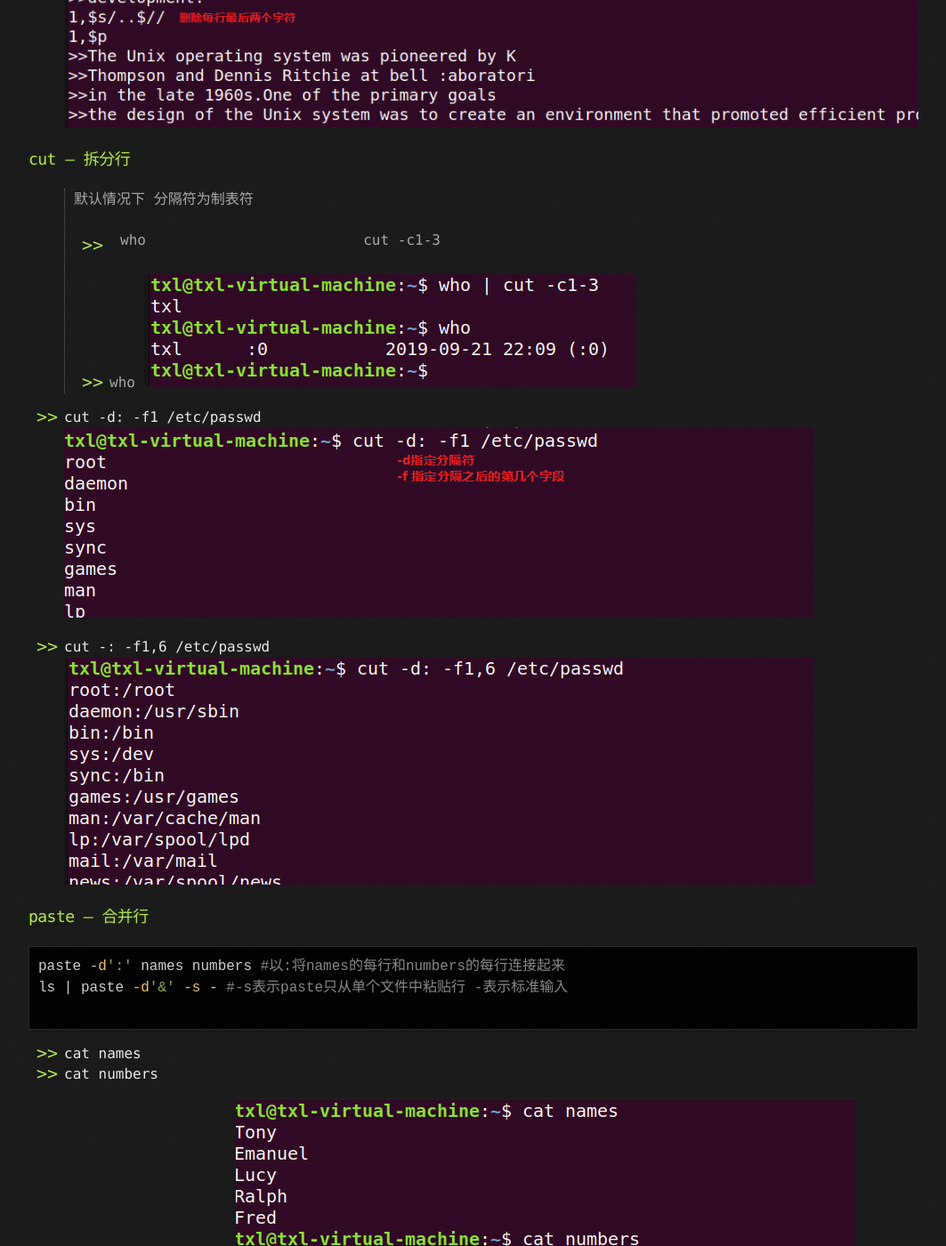
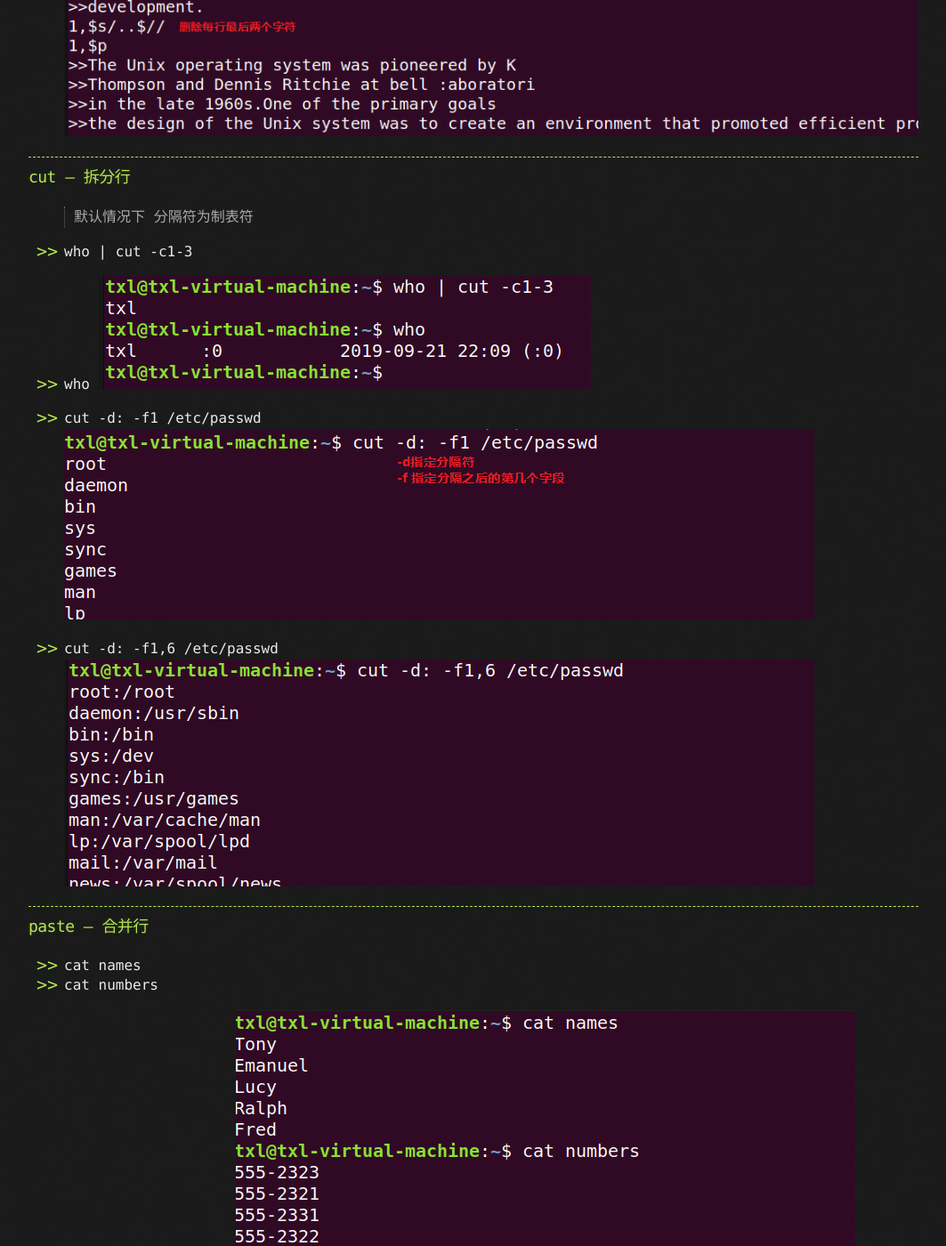
Before and after one commit to picturetxl/cs_shell, a Jekyll site: the page built from index.md, in a window 1280 px wide and 1400 px high, scrolled down 2221 px. Shown: the whole window at 89% size, without its empty margins (108-1171 px from the left). Built offline with Jekyll 4.4.1, drawn with Linux system fonts in a browser that asks for light colours; our own code applies the rules of GitHub Pages for plain Markdown files; the repository's description, which GitHub fills in, is left out; some of the changed text lies outside the part shown.

Commit message:
Update index.md
修改格式

````diff
--- a/index.md
+++ b/index.md
@@ -7,6 +7,8 @@
 + export PATH=$PATH:.
 + source .bashrc
 ![Image of Yaktocat](assets\images\bashrc.png)
+
+---
 
 
 ### 正则
@@ -23,19 +25,21 @@ $:行尾
 \(...\):将括号中匹配的字符保存到接下来的寄存器中(1-9)
 
 ```
+---
 
 ### 重定向
++ ls n* 2>errors
 > ls n* 是没有该文件,所以会向标准错误输出一条信息,但是标准错误被重定向到文件errors
 
-
-```shell
-ls n* 2>errors
-```
+---
 
 ### ps
+
 + ps
 + ps -f
 ![Image of Yaktocat](assets\images\ps.png)
+
+---
 
 ### ed
 + ed file
@@ -51,9 +55,13 @@ ls n* 2>errors
 + 1,$p
 ![Image of Yaktocat](assets\images\ed2.png)
 
+---
+
 ### cut -- 拆分行
+
 > 默认情况下 分隔符为制表符
-+ who | cut -c1-3
+
++ who \| cut -c1-3
 + who
 ![Image of Yaktocat](assets\images\cut1.png)
 
@@ -61,16 +69,13 @@ ls n* 2>errors
 ![Image of Yaktocat](assets\images\cut2.png)
 
 
-+ cut -: -f1,6 /etc/passwd
++ cut -d: -f1,6 /etc/passwd
 ![Image of Yaktocat](assets\images\cut3.png)
+
+---
 
 ### paste -- 合并行
 
-```shell
-paste -d':' names numbers #以:将names的每行和numbers的每行连接起来
-ls | paste -d'&' -s - #-s表示paste只从单个文件中粘贴行 -表示标准输入
-
-```
 + cat names
 + cat numbers
 + paste names numbers
@@ -82,8 +87,10 @@ ls | paste -d'&' -s - #-s表示paste只从单个文件中粘贴行 -表示标准
 + ls \| paste -d'&' -s -
 ![Image of Yaktocat](assets\images\paste3.png)
 
+---
 
 ### sed 流编辑器 命令类似于ed
+
 > 不改变原始文件
 > sed命令放入单引号--好习惯
 > 默认情况下 sed将输入的每一行都写入到标准输出中,不管其内容是否发生变化
@@ -106,10 +113,6 @@ ls | paste -d'&' -s - #-s表示paste只从单个文件中粘贴行 -表示标准
 ![Image of Yaktocat](assets\images\sed5.png)
 
 ### tr
-```shell
-tr -s ' ' ' ' <file # 将多个空格压缩成一个空格 -s
-tr -d ' ' <file #删除空格
-```
 
 字符 | 八进制值
 ------------ | -------------
@@ -130,9 +133,11 @@ Newline|12
 + tr -d ; ' < file
 ![Image of Yaktocat](assets\images\tr4.png)
 
+---
 
 ### grep
 > 可以在单个文件 或 多个文件中 查找
+
 ![Image of Yaktocat](assets\images\grep1.png)
 ![Image of Yaktocat](assets\images\grep2.png)
 ![Image of Yaktocat](assets\images\grep3.png)
@@ -140,6 +145,8 @@ Newline|12
 ![Image of Yaktocat](assets\images\grep5.png)
 ![Image of Yaktocat](assets\images\grep5-1.png)
 ![Image of Yaktocat](assets\images\grep6.png)
+
+---
 
 ### sort
 
@@ -159,6 +166,8 @@ Newline|12
 + sort -n num
 ![Image of Yaktocat](assets\images\sort3.png)
 
+---
+
 ### uniq
 
 + uniq -d names # 列出重复项
@@ -167,3 +176,5 @@ Newline|12
 
 + sort names | uniq -c #统计出现次数
 ![Image of Yaktocat](assets\images\uniq2.png)
+
+---
````
